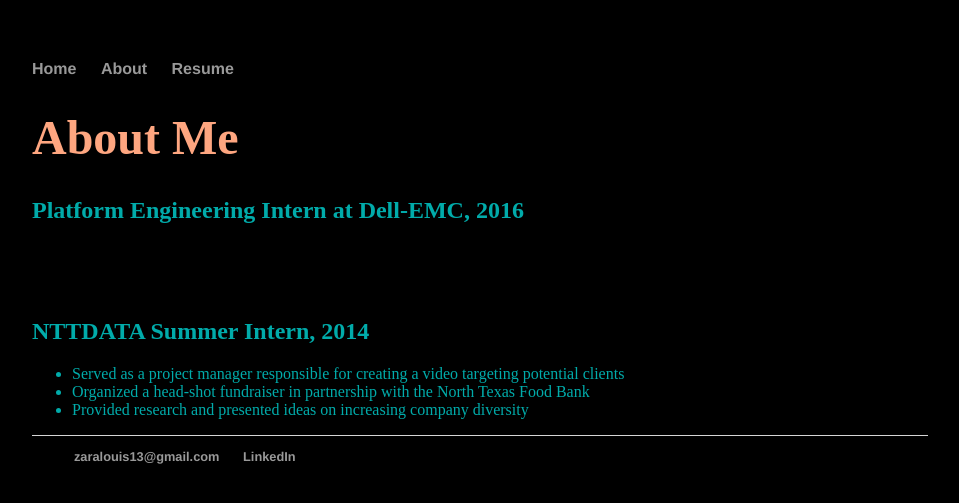
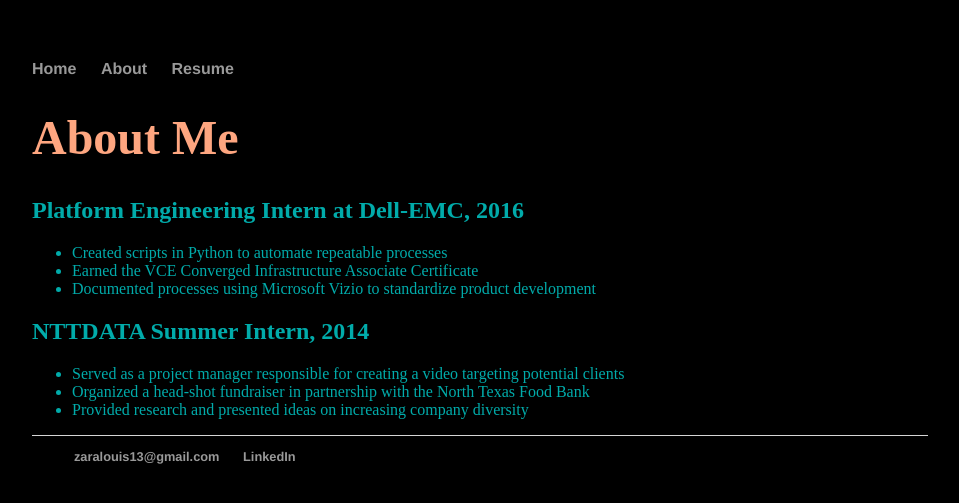
Before and after one commit to zaralouis/zaralouis.github.io, a Jekyll site: the page built from resume/index.html, in a window 1280 px wide. Shown: the top 503 px of the page, without its empty margins (160-1119 px from the left). Built offline with Jekyll 4.4.1, drawn with Linux system fonts in a browser that asks for light colours.

Commit message:
Update index.html

```diff
--- a/resume/index.html
+++ b/resume/index.html
@@ -13,12 +13,12 @@
 	<body bgcolor="	#000000">
 		<h1><font face="Minion Web" color="#FEA680">About Me</h1></font>
 		<div class="container">
-    		<div class="blurb"><font face="Minion Web" color="#01ABAA"><h2> Platform Engineering Intern at Dell-EMC, 2016</h2></font>
+    		<div class="blurb"><font face="Minion Web" color="#01ABAA"><h2> Platform Engineering Intern at Dell-EMC, 2016</h2>
 			<ul style="list-style-type:disc" color = "#FFFFFF">
   				<li>Created scripts in Python to automate repeatable processes</li>
   				<li>Earned the VCE Converged Infrastructure Associate Certificate</li>
   				<li>Documented processes using Microsoft Vizio to standardize product development</li>
-				</ul>
+			</ul></font>
 			<font face="Minion Web" color="#01ABAA"><h2>NTTDATA Summer Intern, 2014 </h2>
 			<ul style="list-style-type:disc" color="#FFFFFF">
   				<li>Served as a project manager responsible for creating a video targeting potential clients</li>
```
